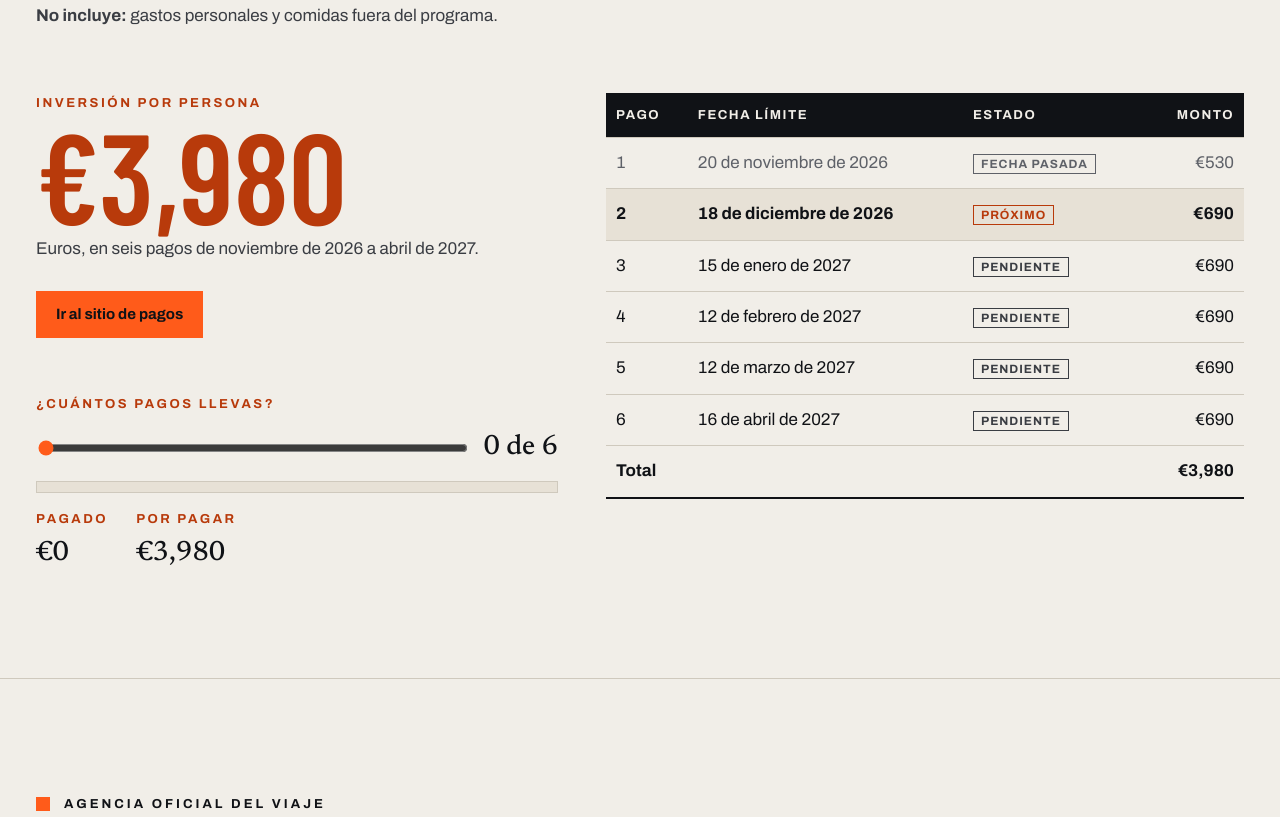
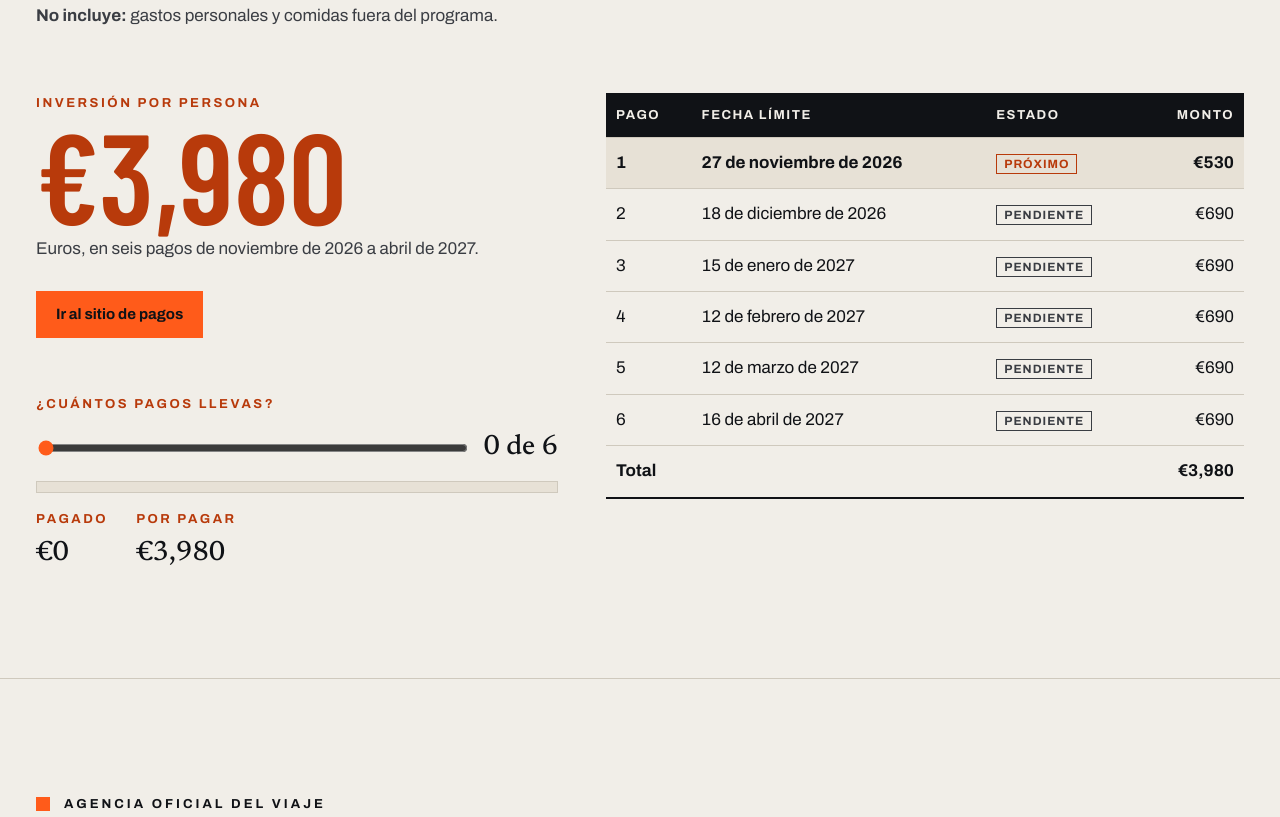
Before and after one commit to pablosalazarrojo-stack/semana-tec-hfarm, a plain HTML site: page index.html in a window 1280 px wide. Shown: the part 7694-8511 px from the top of the page. Drawn offline with nearby package versions, Linux system fonts and the light colour scheme; a web font is replaced by a local one.

Commit message:
Primer pago: nueva fecha, viernes 27 de noviembre de 2026
Co-Authored-By: Claude Opus 5.5 <noreply@anthropic.com>

```diff
--- a/index.html
+++ b/index.html
@@ -641,7 +641,7 @@ footer.foot .wrap { display: flex; flex-wrap: wrap; justify-content: space-betwe
         <details open><summary>¿Dónde está H-FARM?</summary><p>En Roncade, provincia de Treviso, Italia, a unos 20 minutos del aeropuerto de Venecia. El campus mide 100 hectáreas y da a la laguna de Venecia.</p></details>
         <details><summary>¿En qué idioma es el programa?</summary><p>En inglés.</p></details>
         <details><summary>¿Qué cubren los €3,980?</summary><p>Vuelo redondo a Venecia, seguro de viaje, 6 noches de hospedaje, desayunos, comidas y cenas, el programa académico, las actividades de vida estudiantil, el transporte a las visitas y al aeropuerto, y el paseo a Venecia y Burano. Solo corren por tu cuenta tus gastos personales.</p></details>
-        <details><summary>¿Cuándo es el primer pago?</summary><p>El primero es de €530 y vence el 20 de noviembre de 2026. Después siguen cinco pagos de €690, el último antes del 16 de abril de 2027. Todos se hacen en el <a class="paylink" href="https://docs.google.com/forms/d/e/1FAIpQLSfsb4Hv__Jb1E-U_1BBf0nXvgc21ownnc9jLJQK_ATe1ZIGVQ/viewform" target="_blank" rel="noopener">sitio de pagos</a>.</p></details>
+        <details><summary>¿Cuándo es el primer pago?</summary><p>El primero es de €530 y vence el viernes 27 de noviembre de 2026. Después siguen cinco pagos de €690, el último antes del 16 de abril de 2027. Todos se hacen en el <a class="paylink" href="https://docs.google.com/forms/d/e/1FAIpQLSfsb4Hv__Jb1E-U_1BBf0nXvgc21ownnc9jLJQK_ATe1ZIGVQ/viewform" target="_blank" rel="noopener">sitio de pagos</a>.</p></details>
         <details><summary>¿Puedo viajar por mi cuenta, salir del programa a actividades personales o pasear solo en las visitas culturales?</summary><p>No. Las actividades son en grupo y, salvo las salidas culturales, se desarrollan en las instalaciones de H-FARM.</p></details>
         <details><summary>¿Quién da el programa?</summary><p>El equipo de H-FARM: Silvia Dell’Acqua (H-FARM College), Timothy O’Connell (H-FARM Startup Center) y Diego Pizzocaro (H-FARM AI).</p></details>
       </div>
@@ -681,7 +681,7 @@ footer.foot .wrap { display: flex; flex-wrap: wrap; justify-content: space-betwe
             <span class="ns-n">3</span>
             <div class="reg-copy">
               <p class="label" style="color:var(--orange)">Registra tus pagos</p>
-              <p style="margin:0">El primer pago es de €530 y vence el 20 de noviembre de 2026.</p>
+              <p style="margin:0">El primer pago es de €530 y vence el viernes 27 de noviembre de 2026.</p>
               <a class="btn orange" href="https://docs.google.com/forms/d/e/1FAIpQLSfsb4Hv__Jb1E-U_1BBf0nXvgc21ownnc9jLJQK_ATe1ZIGVQ/viewform" target="_blank" rel="noopener" style="align-self:flex-start">Ir al sitio de pagos</a>
             </div>
           </li>
@@ -744,7 +744,7 @@ footer.foot .wrap { display: flex; flex-wrap: wrap; justify-content: space-betwe
 
   /* Pagos: estado según la fecha de hoy del visitante */
   var payments = [
-    { n: 1, amount: 530, d: [2026, 10, 20] },
+    { n: 1, amount: 530, d: [2026, 10, 27] },
     { n: 2, amount: 690, d: [2026, 11, 18] },
     { n: 3, amount: 690, d: [2027, 0, 15] },
     { n: 4, amount: 690, d: [2027, 1, 12] },
```
